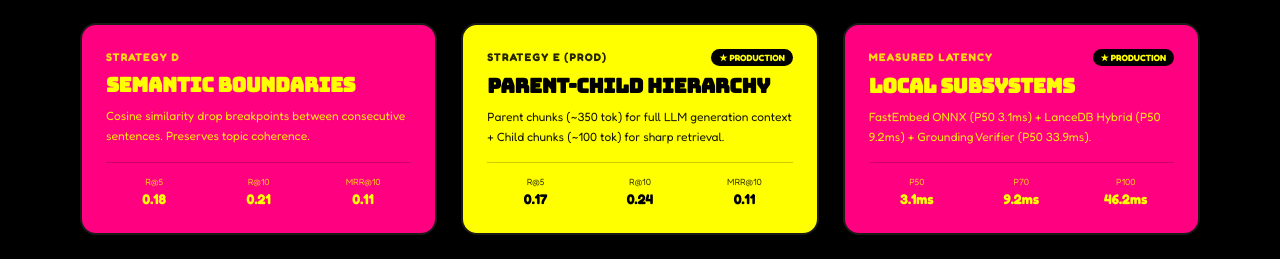
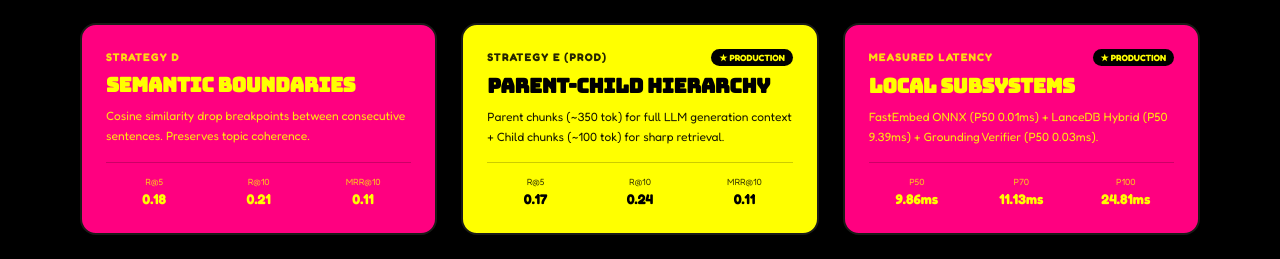
Before and after one commit to kush0712/MangoVoice, a Next.js app: page / in a window 1280 px wide. Shown: the part 2722-2981 px from the top of the page. Built offline with nearby package versions, Linux system fonts and the light colour scheme; no server answers; a web font is replaced by a local one.

Commit message:
Update latency benchmark numbers in UI and README

```diff
--- a/components/GoaPipelineAndStrategies.tsx
+++ b/components/GoaPipelineAndStrategies.tsx
@@ -249,11 +249,11 @@ export default function GoaPipelineAndStrategies({
               id: "strat-latency",
               badge: "MEASURED LATENCY",
               title: "LOCAL SUBSYSTEMS",
-              desc: "FastEmbed ONNX (P50 3.1ms) + LanceDB Hybrid (P50 9.2ms) + Grounding Verifier (P50 33.9ms).",
+              desc: "FastEmbed ONNX (P50 0.01ms) + LanceDB Hybrid (P50 9.39ms) + Grounding Verifier (P50 0.03ms).",
               color: "pink",
-              r5: "3.1ms",
-              r10: "9.2ms",
-              mrr: "46.2ms",
+              r5: "9.86ms",
+              r10: "11.13ms",
+              mrr: "24.81ms",
               prod: true,
             },
           ].map((strat) => {
```
Also changed, not shown: 1 other file (tests, documents, lock files or other folders).
